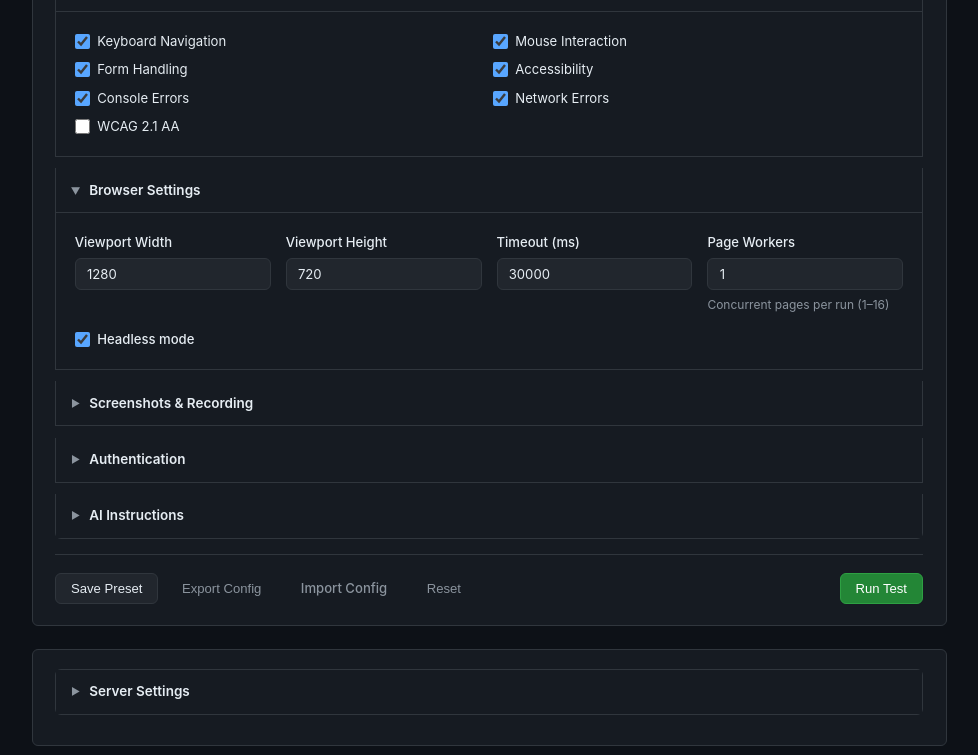
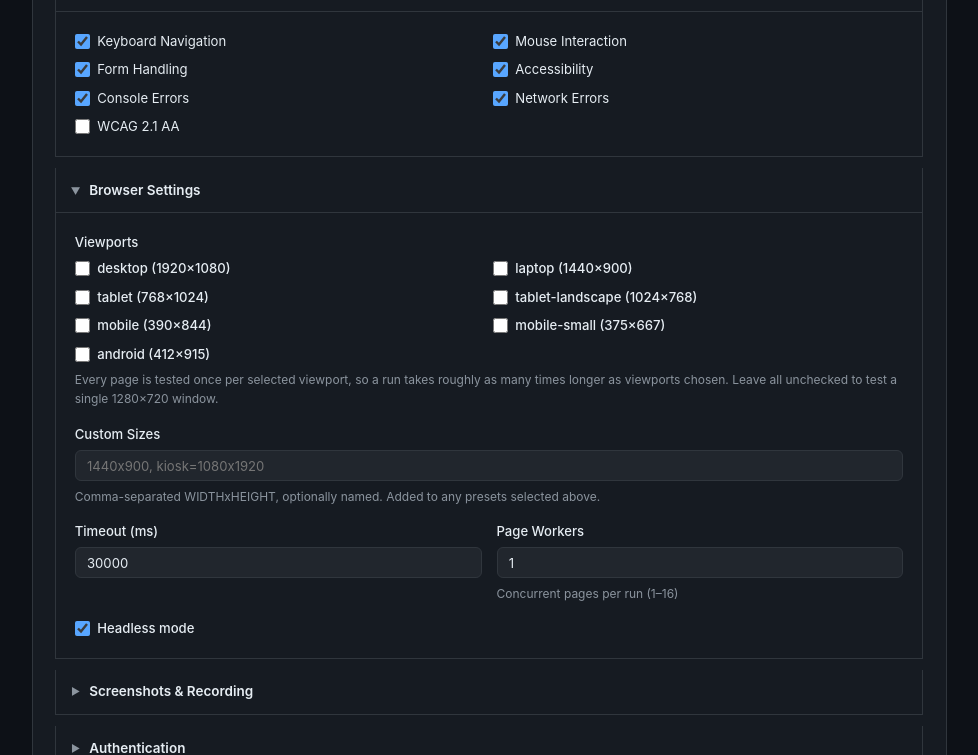
Before and after one commit to billrichards/qa-agent, a Flask app: page / in a window 1280 px wide, after a click on "Browser Settings". Shown: the part 622-1377 px from the top of the page, without its empty margins (151-1129 px from the left). Run offline with Flask 3, Linux system fonts and the light colour scheme; some libraries are stand-ins or nearby versions.

Commit message:
Add viewport selection to the web UI
GET /api/viewports serves the preset registry so the run form renders its
checkboxes from the same table the backend validates against, rather than a
hand-maintained copy that could drift.

The two bare width/height number inputs are replaced by a preset checkbox
group plus a free-text field for custom WIDTHxHEIGHT sizes. /api/run accepts
the new `viewports` key and still honours legacy `viewport_width`/
`viewport_height` bodies, so existing API clients and saved rerun configs
keep working; applyConfig() restores either shape back into the form.

Unlike the CLI, an unusable viewport spec here falls back to the default
instead of aborting: the form builds this list from checkboxes, so a bad
value indicates a malformed request rather than a user typo that would send
the run against the wrong device unnoticed.

Co-Authored-By: Claude Opus 5 <noreply@anthropic.com>
Claude-Session: https://claude.ai/code/session_01EUSjCgweVdnhwvLd7WNL7o

```diff
--- a/qa_agent/web/server.py
+++ b/qa_agent/web/server.py
@@ -26,6 +26,7 @@ from ..config import (
     TestMode,
 )
 from ..llm_client import LLMProvider
+from ..viewports import DEFAULT_HEIGHT, DEFAULT_WIDTH, coerce_viewports, list_presets
 
 # ── Paths ─────────────────────────────────────────────────────────────────────
 _HERE = Path(__file__).resolve().parent      # qa_agent/web/
@@ -369,6 +370,17 @@ def api_server_config_get():
         "pool_size": _pool_size,
         "pool_size_max": _POOL_SIZE_MAX,
         "workers_max": 16,
+        "viewports_max": TestConfig.VIEWPORTS_MAX,
+    })
+
+
+@app.route("/api/viewports", methods=["GET"])
+def api_viewports():
+    """The viewport preset registry, for rendering the run form."""
+    return jsonify({
+        "presets": [vp.to_dict() for vp in list_presets()],
+        "default": {"width": DEFAULT_WIDTH, "height": DEFAULT_HEIGHT},
+        "max": TestConfig.VIEWPORTS_MAX,
     })
 
 
@@ -700,6 +712,38 @@ def _parse_llm_provider(value: str) -> LLMProvider:
         return LLMProvider.ANTHROPIC
 
 
+def _parse_body_viewports(body: dict) -> list:
+    """Resolve the viewport list from a run request body.
+
+    Accepts the new ``viewports`` key (a list of preset names, WxH strings,
+    dicts, or a comma-separated string) and falls back to the legacy
+    ``viewport_width``/``viewport_height`` pair so older API clients and saved
+    configurations keep working unchanged.
+
+    An unusable spec falls back to the default rather than aborting the run:
+    unlike the CLI, the web form builds this list from checkboxes the user
+    picked, so a bad value means a malformed request, not a silent typo that
+    would mislead someone reading the report.
+    """
+    raw = body.get("viewports")
+    if raw:
+        try:
+            viewports = coerce_viewports(raw)
+        except (ValueError, TypeError):
+            viewports = []
+        if viewports:
+            return viewports[: TestConfig.VIEWPORTS_MAX]
+
+    try:
+        width = int(body.get("viewport_width", DEFAULT_WIDTH))
+        height = int(body.get("viewport_height", DEFAULT_HEIGHT))
+    except (TypeError, ValueError):
+        width, height = DEFAULT_WIDTH, DEFAULT_HEIGHT
+
+    # TestConfig turns an empty list plus these scalars into one viewport.
+    return coerce_viewports([{"name": f"{width}x{height}", "width": width, "height": height}])
+
+
 def _build_config(body: dict) -> TestConfig:
     """Convert JSON request body into a TestConfig."""
     urls = body["urls"]
@@ -744,6 +788,8 @@ def _build_config(body: dict) -> TestConfig:
             headers=headers,
         )
 
+    viewports = _parse_body_viewports(body)
+
     ss_data = body.get("screenshots") or {}
     rec_data = body.get("recording") or {}
 
@@ -761,8 +807,7 @@ def _build_config(body: dict) -> TestConfig:
         output_formats=output_formats,
         output_dir=str(body.get("output_dir") or OUTPUT_DIR),
         headless=bool(body.get("headless", True)),
-        viewport_width=int(body.get("viewport_width", 1280)),
-        viewport_height=int(body.get("viewport_height", 720)),
+        viewports=viewports,
         timeout=int(body.get("timeout", 30000)),
         max_depth=int(body.get("max_depth", 3)),
         max_pages=int(body.get("max_pages", 100)),
--- a/qa_agent/web/static/app.js
+++ b/qa_agent/web/static/app.js
@@ -5,6 +5,10 @@
 (function () {
   const form = document.getElementById('run-form');
   if (!form) return;
+
+  // Render viewport presets from the server registry, so the checkbox list
+  // never drifts from the presets the backend actually accepts.
+  loadViewportPresets();
 
   // Apply rerun config from session storage if present
   const rerunConfig = sessionStorage.getItem('qa_rerun_config');
@@ -115,8 +119,7 @@ function collectFormData(form) {
     output_dir: fd.get('output_dir') || null,
     headless: !!fd.get('headless'),
     workers: parseInt(fd.get('workers') || '1', 10),
-    viewport_width: parseInt(fd.get('viewport_width') || '1280', 10),
-    viewport_height: parseInt(fd.get('viewport_height') || '720', 10),
+    viewports: collectViewports(fd),
     timeout: parseInt(fd.get('timeout') || '30000', 10),
     max_depth: parseInt(fd.get('max_depth') || '3', 10),
     max_pages: parseInt(fd.get('max_pages') || '100', 10),
@@ -156,6 +159,94 @@ function collectFormData(form) {
 }
 
 
+// ── Viewports ──────────────────────────────────────────────────────────────────
+
+// A config may be restored before the async preset fetch resolves; hold the
+// selection here and apply it once the checkboxes exist.
+let _pendingViewports = null;
+
+async function loadViewportPresets() {
+  const container = document.getElementById('viewport-presets');
+  if (!container) return;
+
+  let presets = [];
+  try {
+    const res = await fetch('/api/viewports');
+    if (res.ok) presets = (await res.json()).presets || [];
+  } catch (_) {
+    // Leave the list empty; custom sizes and the default still work.
+  }
+
+  container.innerHTML = '';
+  for (const vp of presets) {
+    const label = document.createElement('label');
+    label.className = 'check-label';
+
+    const input = document.createElement('input');
+    input.type = 'checkbox';
+    input.name = 'viewport_preset';
+    input.value = vp.name;
+
+    const text = document.createElement('span');
+    text.textContent = ` ${vp.name} (${vp.width}\u00d7${vp.height})`;
+
+    label.append(input, text);
+    if (vp.description) label.title = vp.description;
+    container.appendChild(label);
+  }
+
+  if (_pendingViewports) {
+    const pending = _pendingViewports;
+    _pendingViewports = null;
+    applyViewports(pending);
+  }
+}
+
+function collectViewports(fd) {
+  // Preset names first, then any custom sizes typed alongside them.
+  const names = fd.getAll('viewport_preset');
+  const custom = (fd.get('viewport_custom') || '')
+    .split(',')
+    .map((s) => s.trim())
+    .filter(Boolean);
+  // An empty list makes the server fall back to a single default viewport,
+  // which is what an untouched form should do.
+  return names.concat(custom);
+}
+
+function applyViewports(cfg) {
+  const form = document.getElementById('run-form');
+  if (!form) return;
+
+  // Accept both the new list and the legacy scalar pair from older saved configs.
+  let names = cfg.viewports;
+  if (!names || !names.length) {
+    if (cfg.viewport_width && cfg.viewport_height) {
+      names = [`${cfg.viewport_width}x${cfg.viewport_height}`];
+    } else {
+      return;
+    }
+  }
+  names = names.map((v) => (typeof v === 'string' ? v : v && v.name)).filter(Boolean);
+
+  const boxes = form.querySelectorAll('input[name="viewport_preset"]');
+  if (!boxes.length) {
+    _pendingViewports = cfg;  // presets not rendered yet
+    return;
+  }
+
+  const known = new Set();
+  boxes.forEach((box) => {
+    box.checked = names.includes(box.value);
+    known.add(box.value);
+  });
+
+  // Anything that is not a preset goes back into the custom field.
+  const customEl = form.querySelector('#viewport_custom');
+  if (customEl) customEl.value = names.filter((n) => !known.has(n)).join(', ');
+}
+
+
 // ── Apply a config object back to the form ─────────────────────────────────────
 function applyConfig(cfg) {
   const form = document.getElementById('run-form');
@@ -172,8 +263,7 @@ function applyConfig(cfg) {
   }
   setCheck(form, 'headless', cfg.headless !== false);
   setNum(form, 'workers', cfg.workers);
-  setNum(form, 'viewport_width', cfg.viewport_width);
-  setNum(form, 'viewport_height', cfg.viewport_height);
+  applyViewports(cfg);
   setNum(form, 'timeout', cfg.timeout);
   setNum(form, 'max_depth', cfg.max_depth);
   setNum(form, 'max_pages', cfg.max_pages);
--- a/qa_agent/web/templates/index.html
+++ b/qa_agent/web/templates/index.html
@@ -71,15 +71,22 @@
   <details>
     <summary class="section-title">Browser Settings</summary>
     <div class="section-body">
+      <div class="field">
+        <label>Viewports</label>
+        <div class="checkbox-group grid-2" id="viewport-presets"></div>
+        <span class="hint">
+          Every page is tested once per selected viewport, so a run takes
+          roughly as many times longer as viewports chosen.
+          Leave all unchecked to test a single 1280&times;720 window.
+        </span>
+      </div>
+      <div class="field">
+        <label for="viewport_custom">Custom Sizes</label>
+        <input type="text" id="viewport_custom" name="viewport_custom"
+               placeholder="1440x900, kiosk=1080x1920">
+        <span class="hint">Comma-separated WIDTHxHEIGHT, optionally named. Added to any presets selected above.</span>
+      </div>
       <div class="field-row">
-        <div class="field">
-          <label for="viewport_width">Viewport Width</label>
-          <input type="number" id="viewport_width" name="viewport_width" value="1280" min="320" max="3840">
-        </div>
-        <div class="field">
-          <label for="viewport_height">Viewport Height</label>
-          <input type="number" id="viewport_height" name="viewport_height" value="720" min="240" max="2160">
-        </div>
         <div class="field">
           <label for="timeout">Timeout (ms)</label>
           <input type="number" id="timeout" name="timeout" value="30000" min="1000" max="300000">
```
Also changed, not shown: tests/web/test_server.py (+75 -0 lines).
